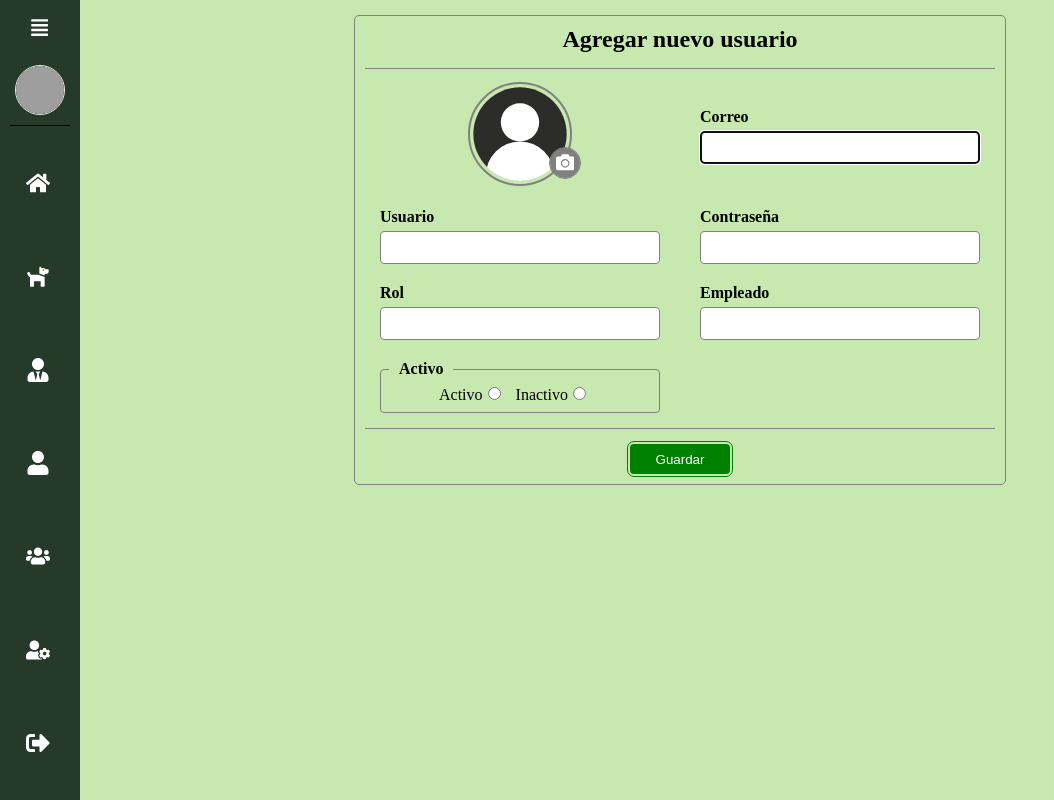
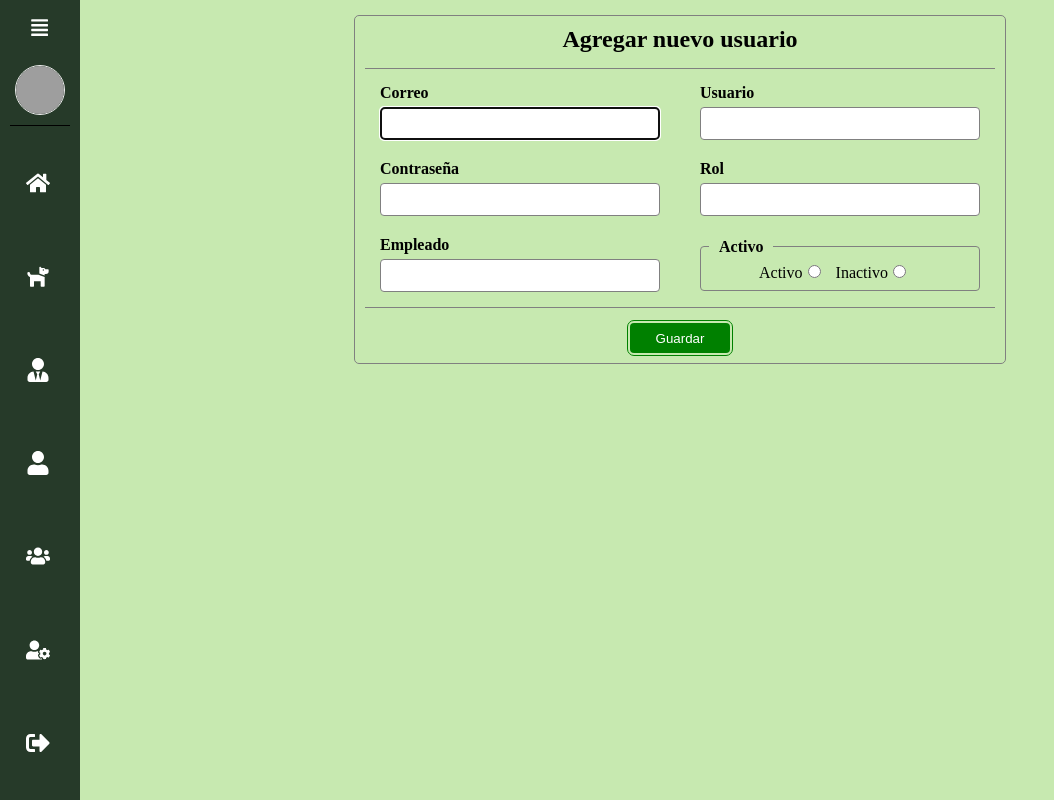
Before and after one commit to AshkoreDev/one-chance, a React (Vite) app: page /users in a window 1280 px wide. Shown: the whole page, without its empty margins (0-1054 px from the left). Built offline with nearby package versions, Linux system fonts and the light colour scheme; grey boxes are pictures that could not be loaded.

Commit message:
Fixed user modal component

```diff
--- a/src/pages/styles/Modal.style.js
+++ b/src/pages/styles/Modal.style.js
@@ -105,6 +105,10 @@ export const InputGroup = styled.div`
 		border: 1px solid grey;
 	}
 
+	& > #username {
+		text-transform: uppercase;
+	}
+
 	& > textarea {
 		resize: none;
 		height: 60px;
@@ -112,6 +116,8 @@ export const InputGroup = styled.div`
 		border-radius: 4px;
 		border: 1px solid grey;
 	}
+
+
 `;
 
 export const ButtonContainer = styled.div`
--- a/src/pages/users/components/UserModal.jsx
+++ b/src/pages/users/components/UserModal.jsx
@@ -26,7 +26,7 @@ function UserModal({ title, create }) {
 			<h2>{title}</h2>
 
 			<section>
-				<ImageContainer>
+				{/*<ImageContainer>
 					<img src={image} alt="" width="100" height="100"/>
 					<div>
 						<FaCamera onClick={handleImage}/>
@@ -34,7 +34,7 @@ function UserModal({ title, create }) {
 						<input type="file" id="image" name="image" accept="image/*" onChange={handleChangeImage}/>
 					</div>
 				</ImageContainer>
-
+*/}
 				<InputGroup>
 					<label htmlFor="email">Correo</label>
 					<input type="email" id="email" name="email" autoFocus={true} autoComplete="off"/>
```
